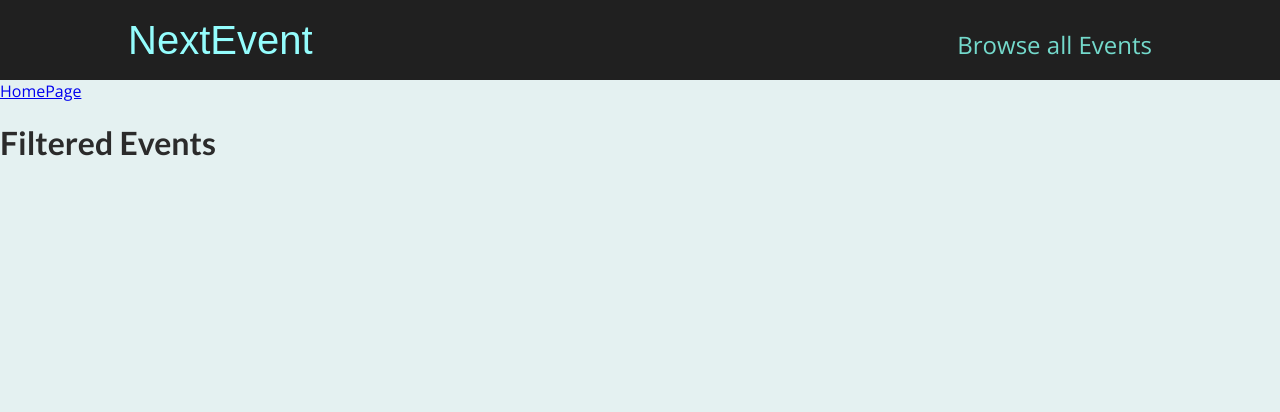
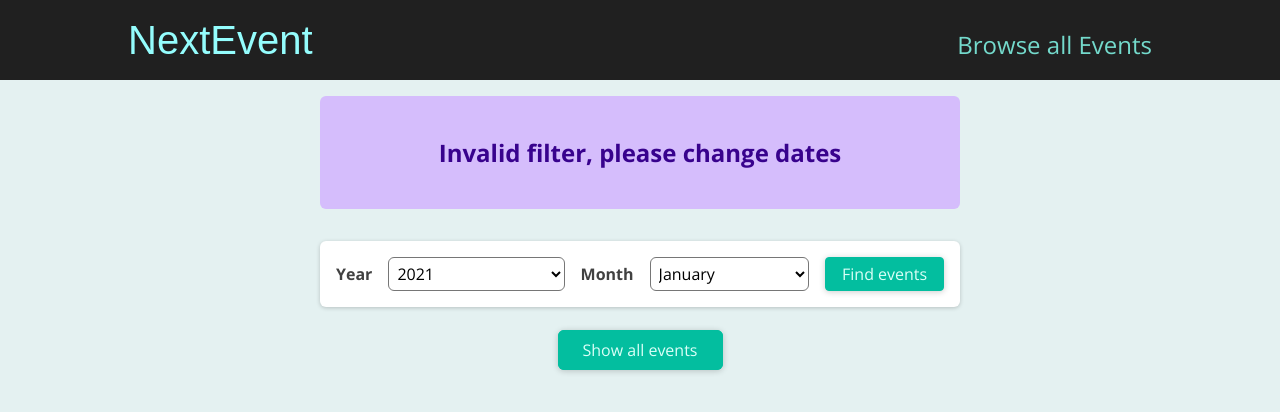
Before and after one commit to SirHarveyBix/next-js, a Next.js app in the folder small-project/: page /events in a window 1280 px wide. Shown: the top 412 px of the page. Built offline with nearby package versions, Linux system fonts and the light colour scheme.

Commit message:
add search result, some style for errors

```diff
--- a/small-project/components/events/EventsSearch.jsx
+++ b/small-project/components/events/EventsSearch.jsx
@@ -1,14 +1,27 @@
+import { useRef } from 'react';
 import { months, years } from '../../data';
 import Button from '../ui/Button';
 import classes from '../../styles/EventsSearch.module.css';
 
-function EventsSearch() {
+function EventsSearch(props) {
+  const yearInputRef = useRef();
+  const monthInputRef = useRef();
+
+  const submitHandler = (event) => {
+    event.preventDefault();
+
+    const selectedYear = yearInputRef.current.value;
+    const selectedMonth = monthInputRef.current.value;
+
+    props.onSearch(selectedYear, selectedMonth);
+  };
+
   return (
-    <form className={classes.form}>
+    <form className={classes.form} onSubmit={submitHandler}>
       <div className={classes.controls}>
         <div className={classes.control}>
           <label htmlFor="year">Year</label>
-          <select id="year">
+          <select id="year" ref={yearInputRef}>
             {years.map((year) => (
               <option value={`${year.value}`}>{year.value}</option>
             ))}
@@ -16,7 +29,7 @@ function EventsSearch() {
         </div>
         <div className={classes.control}>
           <label htmlFor="month">Month</label>
-          <select id="month">
+          <select id="month" ref={monthInputRef}>
             {months.map((month) => (
               <option value={`${month.id}`}>{month.value}</option>
             ))}
--- /dev/null
+++ b/small-project/components/events/ResultsTitle.jsx
@@ -0,0 +1,20 @@
+import Button from '../ui/button';
+import classes from '../../styles/ResultsTitle.module.css';
+
+function ResultsTitle(props) {
+  const { date } = props;
+
+  const humanReadableDate = new Date(date).toLocaleDateString('en-US', {
+    month: 'long',
+    year: 'numeric',
+  });
+
+  return (
+    <section className={classes.title}>
+      <h1>Events in {humanReadableDate}</h1>
+      <Button link="/events">Show all events</Button>
+    </section>
+  );
+}
+
+export default ResultsTitle;
--- /dev/null
+++ b/small-project/components/ui/ErrorAlert.jsx
@@ -0,0 +1,7 @@
+import classes from '../../styles/ErrorAlert.module.css';
+
+function ErrorAlert(props) {
+  return <div className={classes.alert}>{props.children}</div>;
+}
+
+export default ErrorAlert;
--- a/small-project/pages/events/[...slug].js
+++ b/small-project/pages/events/[...slug].js
@@ -1,11 +1,68 @@
-import Link from 'next/link';
+import { useRouter } from 'next/router';
+import { EventList } from '../../components/events/EventList';
+import EventsSearch from '../../components/events/EventsSearch';
+import ResultsTitle from '../../components/events/ResultsTitle';
+import { getFilteredEvents } from '../../data';
+import Button from '../../components/ui/Button';
+import ErrorAlert from '../../components/ui/ErrorAlert';
 
 function FilteredEvents() {
+  const router = useRouter();
+  const filterData = router.query.slug;
+  if (!filterData) return <p className="center">Loading ...</p>;
+  const filteredYear = filterData[0];
+  const filteredMonth = filterData[1];
+
+  const numYear = +filteredYear;
+  const numMonth = +filteredMonth;
+  const filteredEvents = getFilteredEvents({ year: numYear, month: numMonth });
+
+  const findEventsHandler = (year, month) => {
+    const fullPath = `/events/${year}/${month}`;
+    router.push(fullPath);
+  };
+
+  const today = new Date();
+  if (
+    isNaN(numMonth) ||
+    isNaN(numYear) ||
+    numYear > today.getFullYear() + 15 ||
+    numYear < today.getFullYear() ||
+    numMonth < 1 ||
+    numMonth > 12
+  ) {
+    return (
+      <>
+        <div className="center">
+          <ErrorAlert>
+            <p>Invalid filter, please change dates</p>
+          </ErrorAlert>
+          <EventsSearch onSearch={findEventsHandler} />
+          <Button link="/events">Show all events</Button>
+        </div>
+      </>
+    );
+  }
+
+  if (filteredEvents.length === 0 || !filteredEvents) {
+    return (
+      <>
+        <div className="center">
+          <ErrorAlert>
+            <p> No events Found for the chosen dates</p>
+          </ErrorAlert>
+          <EventsSearch onSearch={findEventsHandler} />
+          <Button link="/events">Show all events</Button>
+        </div>
+      </>
+    );
+  }
+
   return (
-    <div>
-      <Link href="/">HomePage</Link>
-      <h1>Filtered Events</h1>
-    </div>
+    <>
+      <ResultsTitle date={new Date(numYear, numMonth - 1)} />
+      <EventList items={filteredEvents} />
+    </>
   );
 }
 export default FilteredEvents;
--- /dev/null
+++ b/small-project/styles/ErrorAlert.module.css
@@ -0,0 +1,12 @@
+.alert {
+  margin: 1rem auto;
+  padding: 1rem 2rem;
+  width: 90%;
+  max-width: 40rem;
+  background-color: #d5bdfc;
+  color: #38028d;
+  font-weight: bold;
+  font-size: 1.5rem;
+  text-align: center;
+  border-radius: 6px;
+}
--- /dev/null
+++ b/small-project/styles/ResultsTitle.module.css
@@ -0,0 +1,6 @@
+.title {
+  margin: 2rem auto;
+  width: 90%;
+  max-width: 40rem;
+  text-align: center;
+}
```
Also changed, not shown: small-project/pages/events/[eventId].js (+11 -1 lines), small-project/pages/events/index.js (+9 -1 lines).
